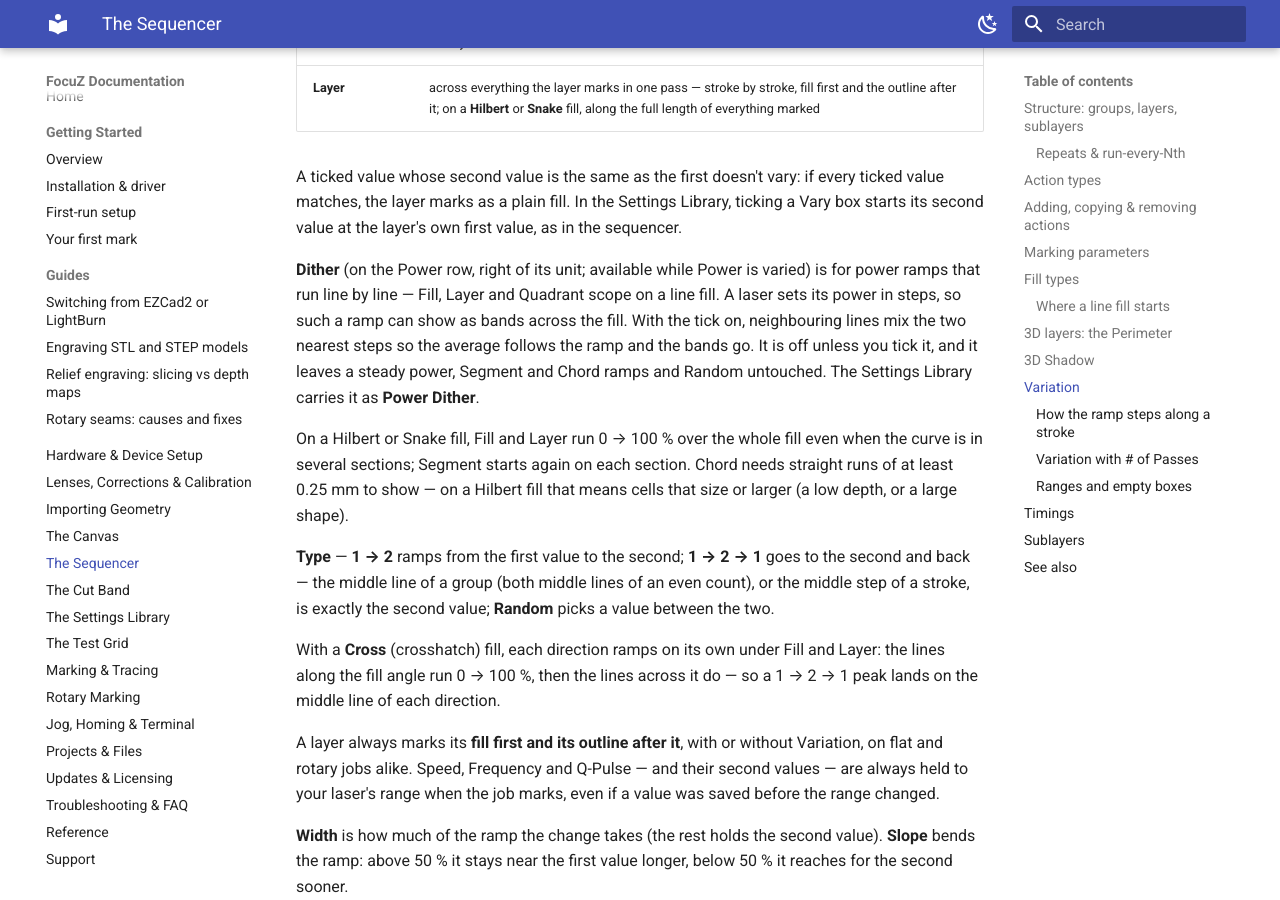
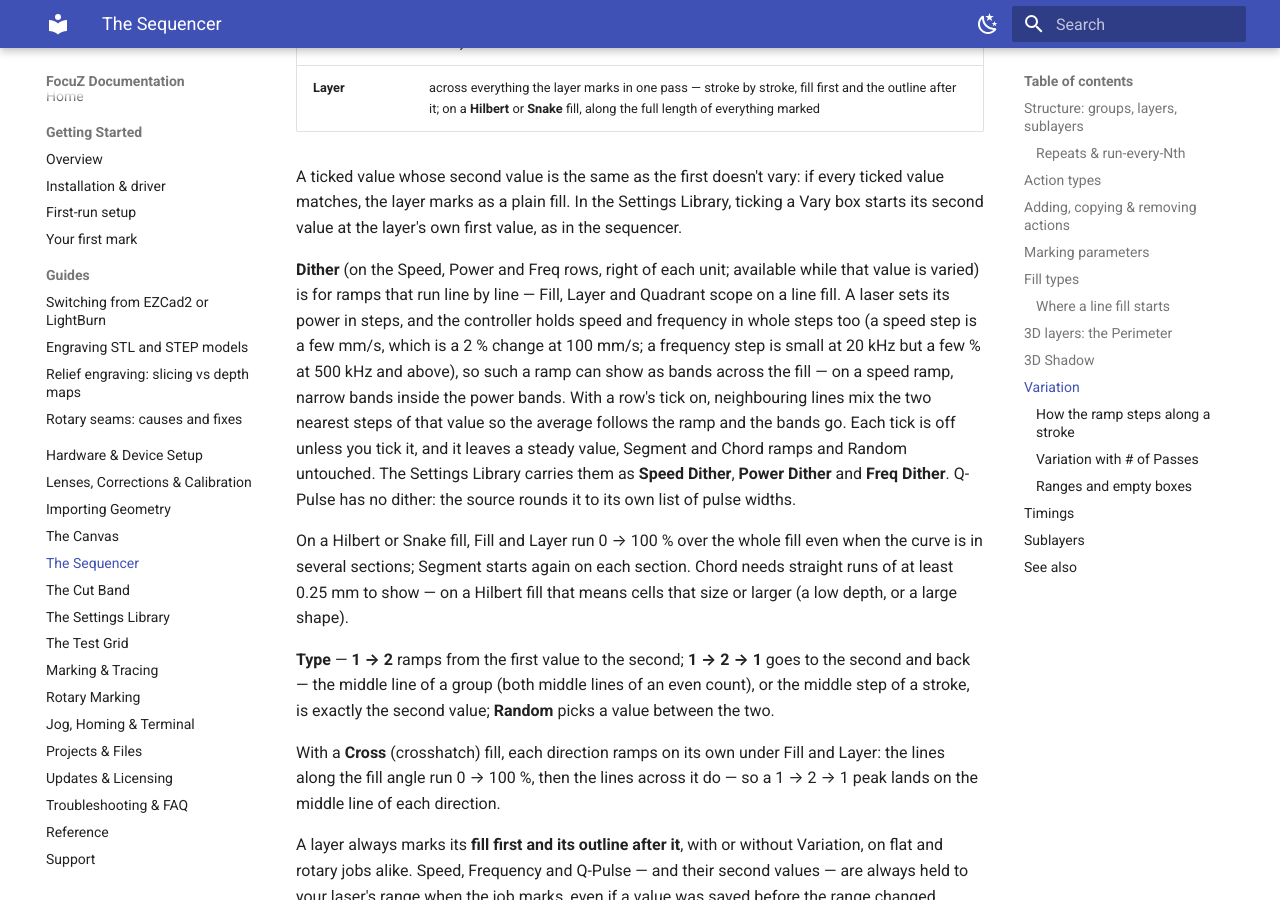
Before and after one commit to Lokahi-Shop/focuz-docs, an MkDocs documentation site: the page built from docs/sequencer.md, in a window 1280 px wide and 900 px high, scrolled down 8036 px. Built offline with MkDocs 1.6.1 and Material for MkDocs 9.7.7, drawn with Linux system fonts in a browser that asks for light colours.

Commit message:
Sequencer: Dither on the Speed and Freq rows
Co-Authored-By: Claude Fable 5.1 <noreply@anthropic.com>

```diff
--- a/docs/sequencer.md
+++ b/docs/sequencer.md
@@ -283,11 +283,15 @@ A ticked value whose second value is the same as the first doesn't vary: if ever
 layer marks as a plain fill. In the Settings Library, ticking a Vary box starts its second value at the
 layer's own first value, as in the sequencer.
 
-**Dither** (on the Power row, right of its unit; available while Power is varied) is for power ramps that
-run line by line — Fill, Layer and Quadrant scope on a line fill. A laser sets its power in steps, so such a
-ramp can show as bands across the fill. With the tick on, neighbouring lines mix the two nearest steps so
-the average follows the ramp and the bands go. It is off unless you tick it, and it leaves a steady power,
-Segment and Chord ramps and Random untouched. The Settings Library carries it as **Power Dither**.
+**Dither** (on the Speed, Power and Freq rows, right of each unit; available while that value is varied) is
+for ramps that run line by line — Fill, Layer and Quadrant scope on a line fill. A laser sets its power in
+steps, and the controller holds speed and frequency in whole steps too (a speed step is a few mm/s, which is
+a 2 % change at 100 mm/s; a frequency step is small at 20 kHz but a few % at 500 kHz and above), so such a
+ramp can show as bands across the fill — on a speed ramp, narrow bands inside the power bands. With a row's
+tick on, neighbouring lines mix the two nearest steps of that value so the average follows the ramp and the
+bands go. Each tick is off unless you tick it, and it leaves a steady value, Segment and Chord ramps and
+Random untouched. The Settings Library carries them as **Speed Dither**, **Power Dither** and **Freq
+Dither**. Q-Pulse has no dither: the source rounds it to its own list of pulse widths.
 
 On a Hilbert or Snake fill, Fill and Layer run 0 → 100 % over the whole fill even when the curve is in
 several sections; Segment starts again on each section. Chord needs straight runs of at least 0.25 mm
```
